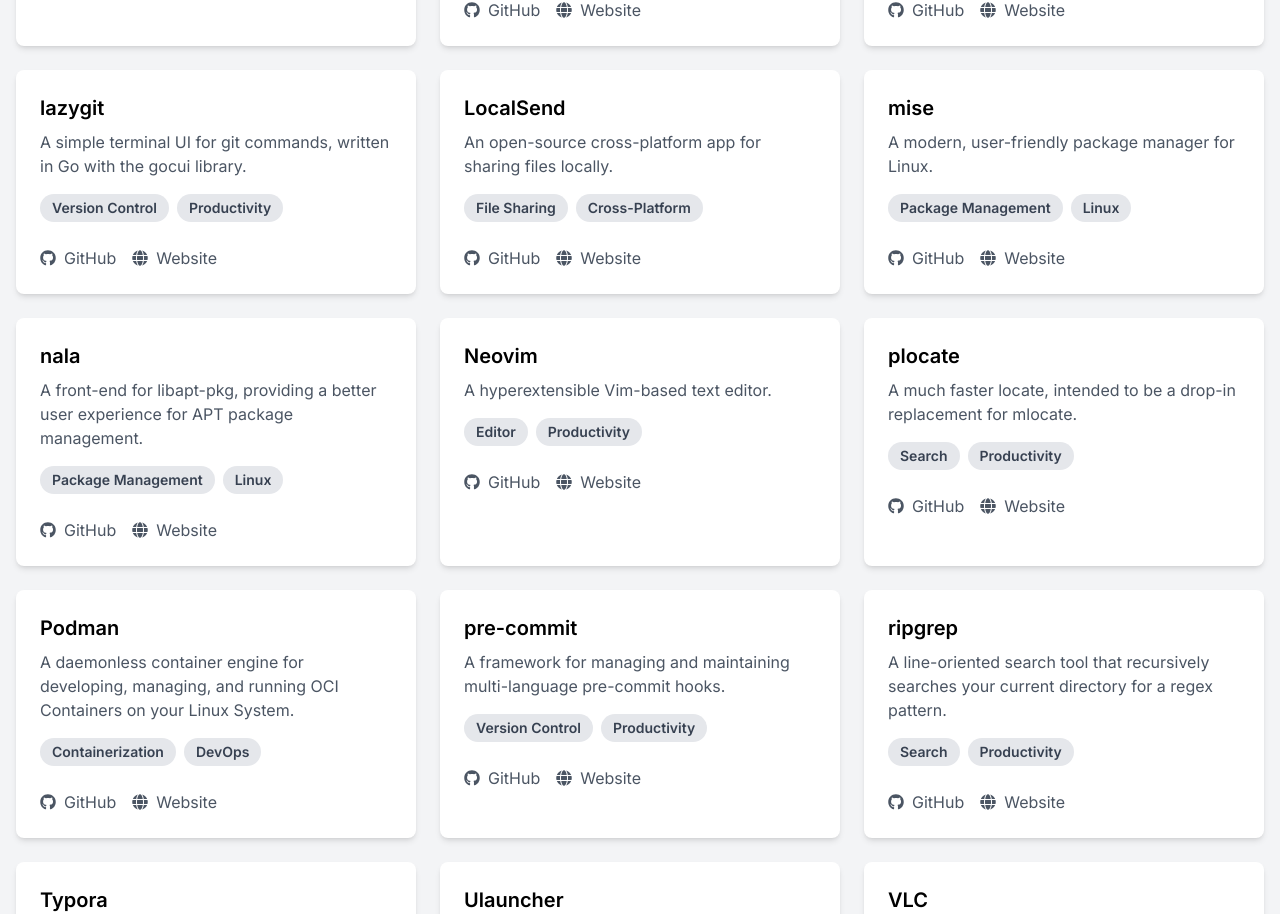
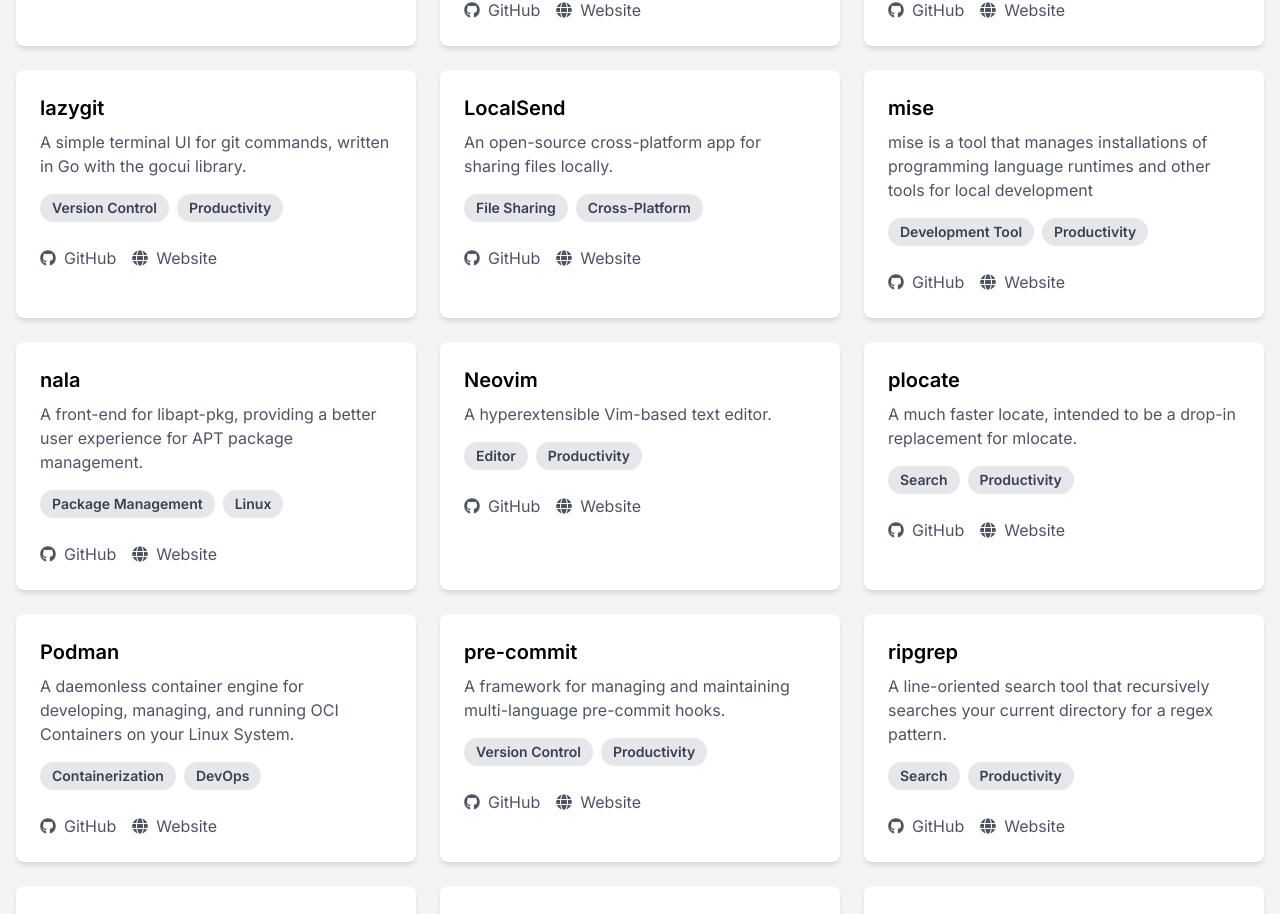
Before and after one commit to jameswlane/devex-site, a Next.js app: page / in a window 1280 px wide. Shown: the part 1816-2730 px from the top of the page. Built offline with nearby package versions, Linux system fonts and the light colour scheme.

Commit message:
updated tools

```diff
--- a/app/tools.ts
+++ b/app/tools.ts
@@ -128,10 +128,10 @@ export const tools: Tool[] = [
     },
     {
         name: 'mise',
-        description: 'A modern, user-friendly package manager for Linux.',
-        categories: ['Package Management', 'Linux'],
-        gitUrl: 'https://github.com/mise/mise',
-        websiteUrl: 'https://mise.io/'
+        description: 'mise is a tool that manages installations of programming language runtimes and other tools for local development',
+        categories: ['Development Tool', 'Productivity'],
+        gitUrl: 'https://github.com/jdx/mise',
+        websiteUrl: 'https://mise.jdx.dev/'
     },
     {
         name: 'nala',
```
Also changed, not shown: 1 other file (tests, documents, lock files or other folders).
